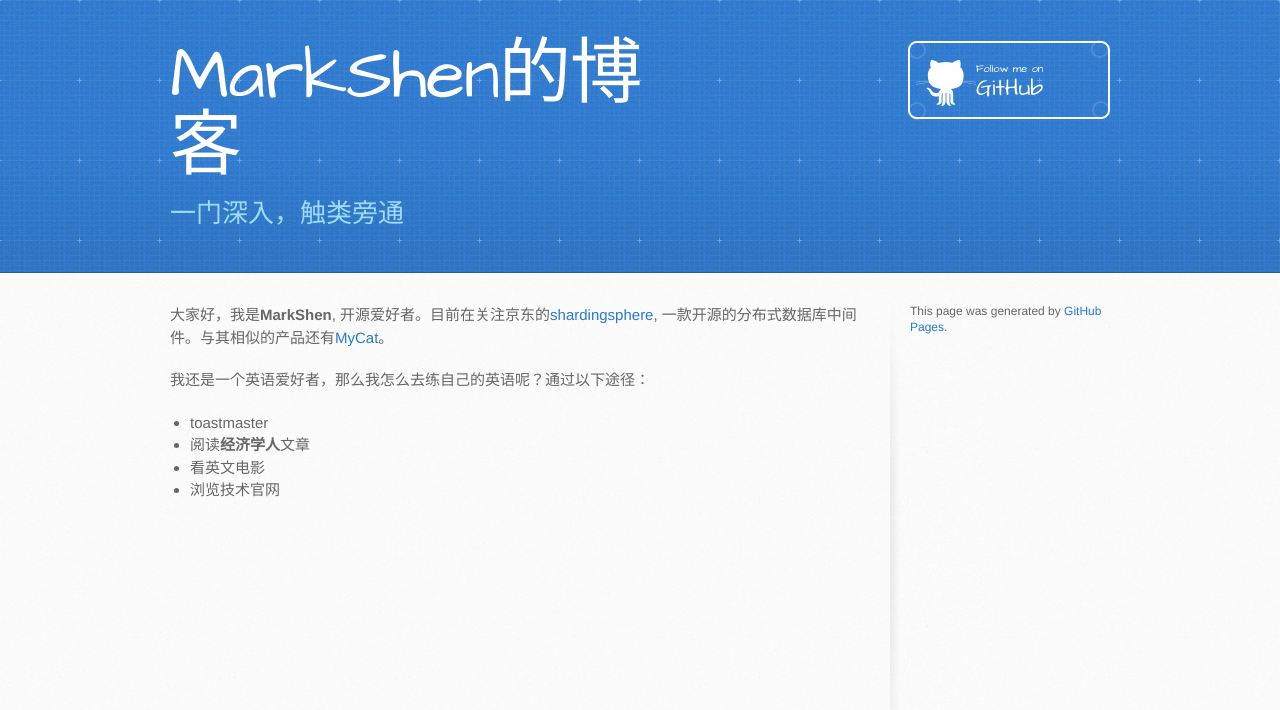
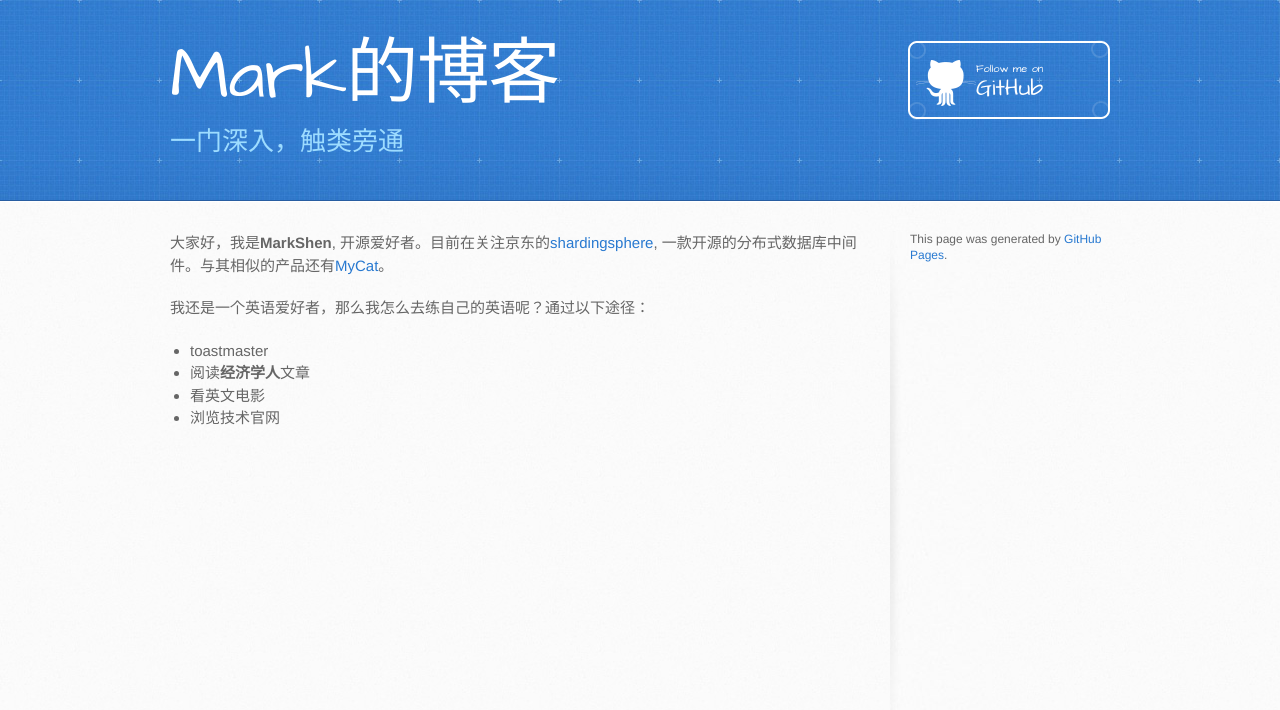
Before and after one commit to MarkShen1992/markshen1992.github.io, a Jekyll site: the page built from index.md, in a window 1280 px wide. Shown: the top 710 px of the page. Built offline with Jekyll 4.4.1, drawn with Linux system fonts in a browser that asks for light colours.

Commit message:
modify source

```diff
--- a/_layouts/default.html
+++ b/_layouts/default.html
@@ -19,7 +19,7 @@
       <div class="inner">
         <a href="{{ '/' | absolute_url }}">
           <!-- <h1>{{ site.title | default: site.github.repository_name }}</h1> -->
-          <h1>MarkShen的博客</h1>
+          <h1>Mark的博客</h1>
         </a>
         <!-- <h2>{{ site.description | default: site.github.project_tagline }}</h2> -->
         <h2>一门深入，触类旁通</h2>
```
